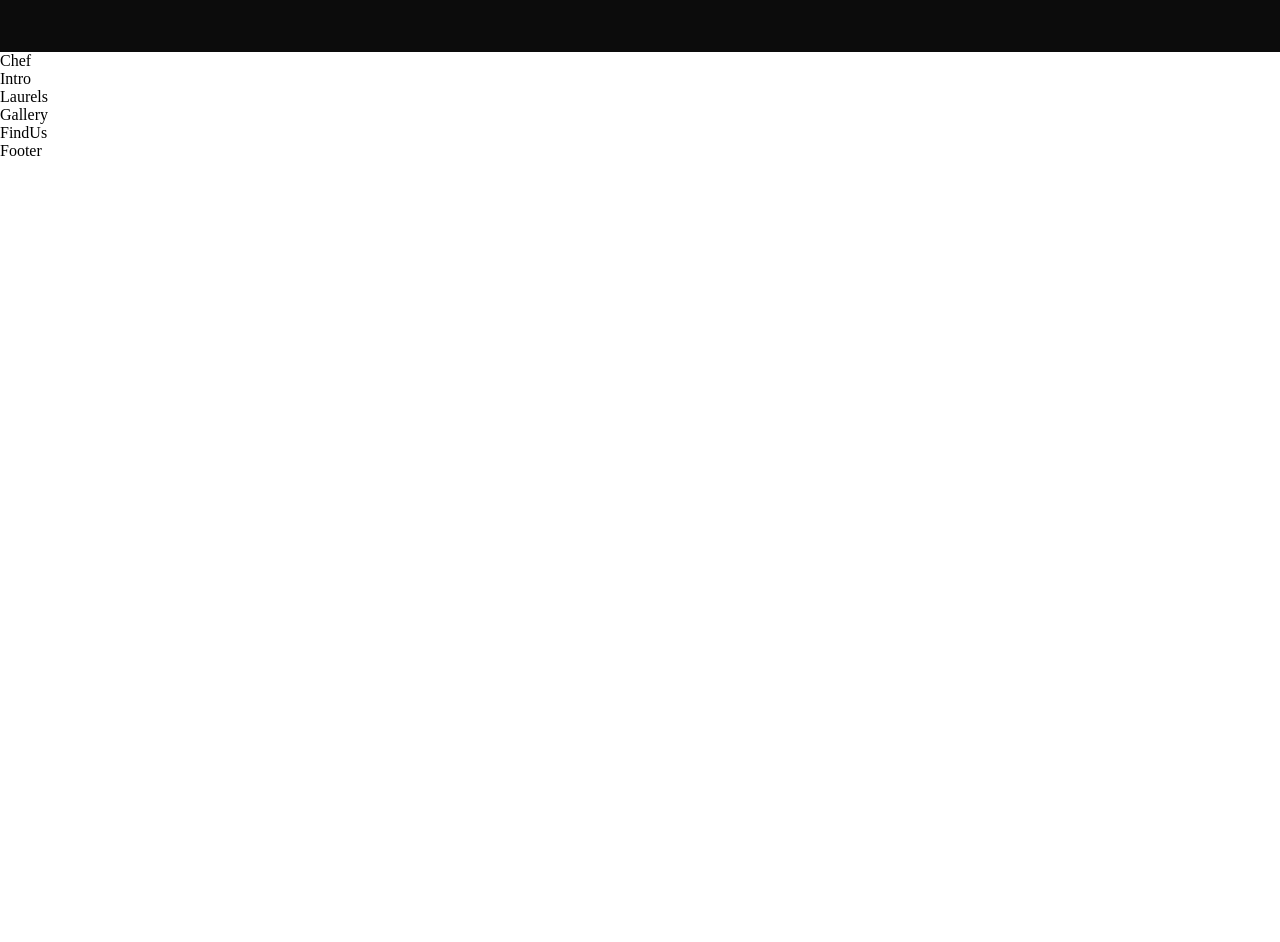
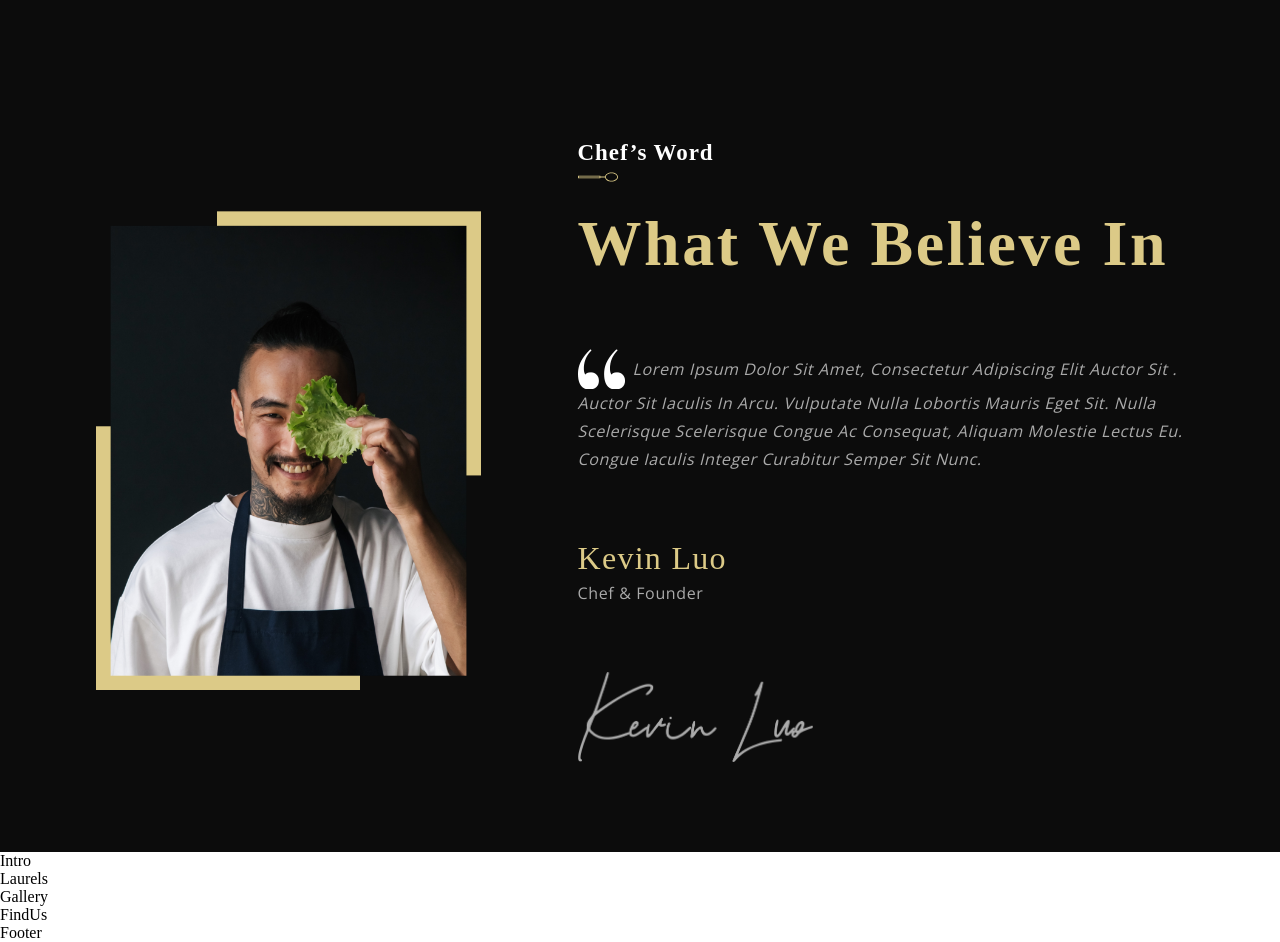
Before and after one commit to Daviviniciusdev/restaurant, a React (Create React App) app: page / in a window 1280 px wide. Shown: the part 3800-4742 px from the top of the page. Before the commit the page ends 3960 px from the top, so only its background shows below. Built offline with nearby package versions, Linux system fonts and the light colour scheme; a web font is replaced by a local one.

Commit message:
section chef completed

```diff
--- a/src/container/Chef/Chef.css
+++ b/src/container/Chef/Chef.css
@@ -0,0 +1,71 @@
+.app__chef {
+    background: var(--color-black);
+}
+
+
+.app__chef-img img {
+    width: 80%;
+}
+
+
+
+.app__chef-info_text {
+    display: flex;
+    align-items: center;
+    margin-top: 4rem;
+
+}
+
+.app__chef-info_text img {
+    width: 47px;
+    height: 40px;
+    margin-right: 0.5rem;
+}
+
+.app__chef-info_name {
+    margin-top: 4rem;
+}
+
+.app__chef-info_name h4 {
+    color: var(--color-golden);
+    font-family: var(--font-base);
+    font-size: 32px;
+    font-weight: 400;
+    line-height: 42px;
+    letter-spacing: 1.28px;
+    text-transform: capitalize;
+}
+
+.app__chef-info_sing {
+    margin-top: 4rem;
+}
+
+.app__chef-info_sing img {
+    width: 235px;
+    height: auto;
+}
+
+@media screen and (max-width: 1050px) {
+    .app__chef-info h1{
+        font-size: 70px;
+    }
+
+    .app__chef-img {
+        margin-top: 2rem;
+    }
+
+
+}
+
+
+@media screen and (max-width: 450px) {
+    .app__chef-info h1 {
+        font-size: 40px;
+        line-height: 4rem;
+    }
+
+
+
+
+
+}
--- a/src/container/Chef/Chef.jsx
+++ b/src/container/Chef/Chef.jsx
@@ -1,10 +1,32 @@
 import React from 'react';
+import {images} from '../../constants'
+import { SubHeading } from '../../components';
 
 import './Chef.css';
 
 const Chef = () => (
-  <div>
-    Chef
+  <div className='app__chef app__wrapper section__padding' id='menu'>
+    <div className='app__chef-img'>
+      <img src={images.chef} alt="chef" />
+    </div>
+    <div className="app__chef-info">
+      <SubHeading  title="Chef’s Word"/>
+      <h1 className='headtext__cormorant'>What we Believe in</h1>
+      <div className="app__chef-info_text">
+        <img src={images.quote} alt=" qoute" />
+        <p className='p__opensans' style={{color: '#AAA',fontStyle:'italic'}}>Lorem ipsum dolor sit amet, consectetur adipiscing elit auctor sit .</p>
+      </div>
+      <p className='p__opensans' style={{color:'#AAA', fontStyle:'italic'}}>auctor sit iaculis in arcu. Vulputate nulla lobortis mauris eget sit. Nulla scelerisque scelerisque congue ac consequat, aliquam molestie lectus eu. Congue iaculis integer curabitur semper sit nunc.</p>
+
+      <div className="app__chef-info_name">
+        <h4 className='p__cormorant'> Kevin Luo</h4>
+        <p className='p__opensans' style={{color: '#AAA'}}>Chef & Founder</p>
+      </div>
+
+      <div className="app__chef-info_sing">
+        <img src={images.sign} alt="sing" />
+      </div>
+    </div>
   </div>
 );
 
```
